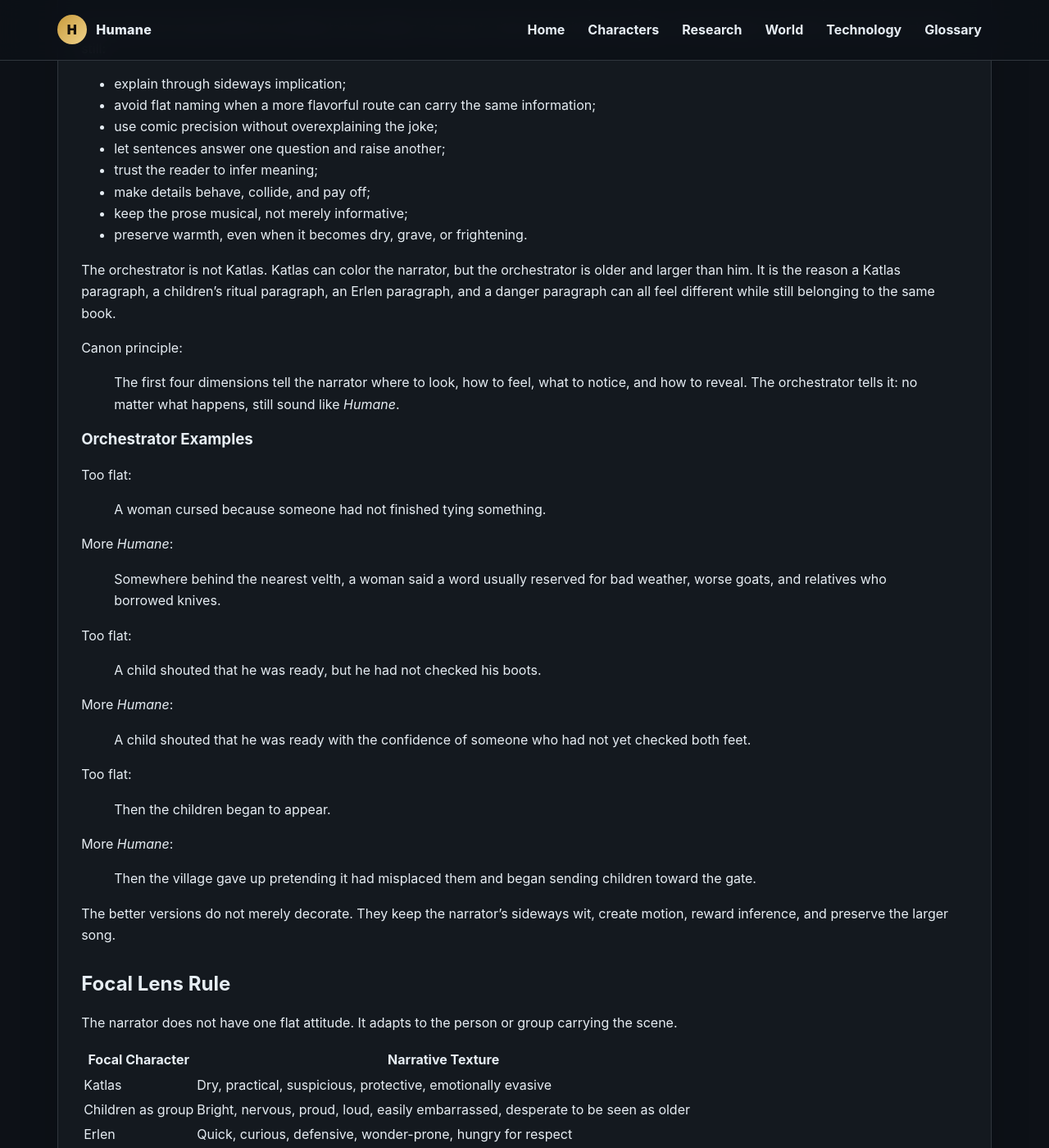
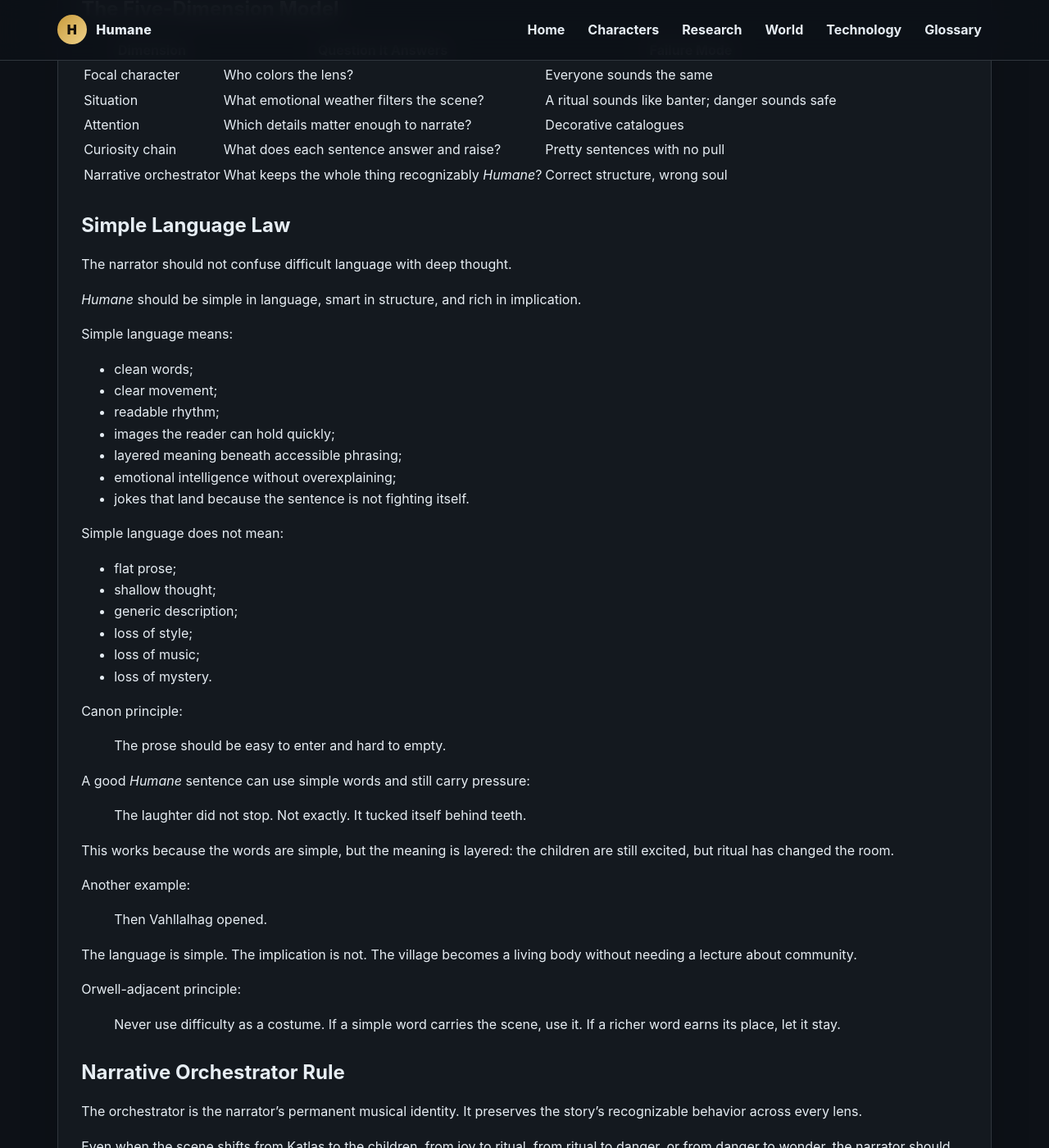
Before and after one commit to guidoduchi/humane, a Jekyll site: the page built from research/narrative/narrator.md, in a window 1280 px wide and 1400 px high, scrolled down 2495 px. Shown: the whole window at 82% size. Built offline with Jekyll 4.4.1, drawn with Linux system fonts in a browser that asks for light colours; some of the changed text lies outside the part shown.

Commit message:
Add simple language law to narrator canon

```diff
--- a/research/narrative/narrator.md
+++ b/research/narrative/narrator.md
@@ -15,9 +15,9 @@ breadcrumbs:
 
 # Narrator Canon
 
-Version: 0.1.5
-Status: Draft canon, respectfully refined after Chapter 0 narrator calibration, curiosity-chain discovery, and narrative-orchestrator discovery
-Scope: Book 1 narrator design, with special attention to Chapter 0, Katlas-focused deadpan, the children's ritual heart, situational tone, interactive detail, question-answer revelation, musical lens movement, and the permanent style identity that keeps *Humane* recognizable.
+Version: 0.1.6
+Status: Draft canon, respectfully refined after Chapter 0 narrator calibration, curiosity-chain discovery, narrative-orchestrator discovery, and simple-language calibration
+Scope: Book 1 narrator design, with special attention to Chapter 0, Katlas-focused deadpan, the children's ritual heart, situational tone, interactive detail, question-answer revelation, musical lens movement, simple language, and the permanent style identity that keeps *Humane* recognizable.
 
 ## Core Question
 
@@ -29,6 +29,8 @@ The narrator of *Humane* is a close third-person, modern-cinematic narrative int
 
 The world remains Bronze Age in its materials, pressures, rituals, tools, dangers, and social logic. The narrator may sound modern in rhythm and accessibility, but the scene itself should remain materially grounded in ash, wool, smoke, mud, resin, breath, bark, water, stone, and fire.
 
+The language should stay simple whenever possible. Simple does not mean thin. Simple means clear words carrying layered meaning.
+
 The narrator is adaptive along five working dimensions:
 
 1. **Focal character** — whose attention, humor, fear, pride, or longing colors the scene.
@@ -36,6 +38,8 @@ The narrator is adaptive along five working dimensions:
 3. **Attention** — which active details the moment makes unavoidable, and how those details touch, interrupt, reveal, or change one another.
 4. **Curiosity chain** — what question each sentence answers, what deeper question it raises, and what emotional residue it leaves behind.
 5. **Narrative orchestrator** — the permanent style-conductor that keeps the prose recognizably *Humane* even when focal lens, mood, detail, and curiosity pattern change.
+
+Above these sits the architect: the authorial judge who compares versions, breaks rules when needed, and chooses canon.
 
 A happy morning should not sound like a hunt. A dangerous moment should not sound like village banter. A ritual should not be skipped as background decoration. A sentence should not merely exist because it is beautiful; it should give the reader a footprint worth following. And no matter which lens leads the melody, the narrator must still sound like *Humane*.
 
@@ -59,9 +63,13 @@ The curiosity rule remains:
 
 > The narrator reveals character by answering one small question while quietly creating the next.
 
-The orchestrator rule:
+The orchestrator rule remains:
 
 > Character lens and situation may change the instrument. Attention may change the notes. Curiosity may change the order of revelation. The orchestrator keeps the song recognizably *Humane*.
+
+The simple-language law:
+
+> Use the simplest language that can still carry the full emotional, rhythmic, and symbolic weight of the moment.
 
 ## Core Identity
 
@@ -70,11 +78,12 @@ The orchestrator rule:
 | Narration mode | Third-person close with selective widening and controlled lens shifts |
 | Reader-facing style | Modern cinematic accessibility |
 | World-facing imagery | Bronze Age material grounding |
+| Language law | Simple words, layered meaning |
 | Knowledge access | Human-limited before the Star Piece; expanded but restrained after it |
 | Emotional posture | Warm, grave, curious, tactful, adaptive, playful without becoming detached |
 | Reader relationship | Implicit companionship; never direct address; respects inference |
-| Permanent style identity | Sideways intelligence, comic precision, emotional warmth, curiosity-chain rhythm, and refusal to flatten life into plain exposition |
-| Forbidden default mode | Lore lecture, cosmic exposition, detached narrator comedy, broken focal lens, emotional monotone, decorative detail catalogue, overexplained psychology, neutral report prose |
+| Permanent style identity | Sideways intelligence, comic precision, emotional warmth, curiosity-chain rhythm, simple language, and refusal to flatten life into plain exposition |
+| Forbidden default mode | Lore lecture, cosmic exposition, detached narrator comedy, broken focal lens, emotional monotone, decorative detail catalogue, overexplained psychology, neutral report prose, difficult language used only to sound literary |
 
 ## The Five-Dimension Model
 
@@ -85,6 +94,51 @@ The orchestrator rule:
 | Attention | Which details matter enough to narrate? | Decorative catalogues |
 | Curiosity chain | What does each sentence answer and raise? | Pretty sentences with no pull |
 | Narrative orchestrator | What keeps the whole thing recognizably *Humane*? | Correct structure, wrong soul |
+
+## Simple Language Law
+
+The narrator should not confuse difficult language with deep thought.
+
+*Humane* should be simple in language, smart in structure, and rich in implication.
+
+Simple language means:
+
+- clean words;
+- clear movement;
+- readable rhythm;
+- images the reader can hold quickly;
+- layered meaning beneath accessible phrasing;
+- emotional intelligence without overexplaining;
+- jokes that land because the sentence is not fighting itself.
+
+Simple language does not mean:
+
+- flat prose;
+- shallow thought;
+- generic description;
+- loss of style;
+- loss of music;
+- loss of mystery.
+
+Canon principle:
+
+> The prose should be easy to enter and hard to empty.
+
+A good *Humane* sentence can use simple words and still carry pressure:
+
+> The laughter did not stop. Not exactly. It tucked itself behind teeth.
+
+This works because the words are simple, but the meaning is layered: the children are still excited, but ritual has changed the room.
+
+Another example:
+
+> Then Vahllalhag opened.
+
+The language is simple. The implication is not. The village becomes a living body without needing a lecture about community.
+
+Orwell-adjacent principle:
+
+> Never use difficulty as a costume. If a simple word carries the scene, use it. If a richer word earns its place, let it stay.
 
 ## Narrative Orchestrator Rule
 
@@ -99,9 +153,12 @@ Even when the scene shifts from Katlas to the children, from joy to ritual, from
 - trust the reader to infer meaning;
 - make details behave, collide, and pay off;
 - keep the prose musical, not merely informative;
-- preserve warmth, even when it becomes dry, grave, or frightening.
+- preserve warmth, even when it becomes dry, grave, or frightening;
+- keep language as simple as the moment allows.
 
 The orchestrator is not Katlas. Katlas can color the narrator, but the orchestrator is older and larger than him. It is the reason a Katlas paragraph, a children's ritual paragraph, an Erlen paragraph, and a danger paragraph can all feel different while still belonging to the same book.
+
+The orchestrator also governs rhetorical discipline. It decides when to use rhetorical structures, metaphors, similes, repetition, sentence fragments, punchlines, poetic turns, and plain directness. It avoids overuse, stale comparisons, and cleverness that draws attention away from the living scene.
 
 Canon principle:
 
@@ -320,7 +377,7 @@ Canon principle:
 
 Orchestrator addition:
 
-> A transition can be structurally correct and still fail if it becomes neutral. The handoff must preserve the *Humane* manner of sideways implication, comic precision, active detail, and emotional warmth.
+> A transition can be structurally correct and still fail if it becomes neutral. The handoff must preserve the *Humane* manner of sideways implication, comic precision, active detail, emotional warmth, and simple clarity.
 
 ## Katlas Rule
 
@@ -432,11 +489,25 @@ Musical addition:
 
 > A repeated lens should return changed by what came before it, like a refrain that means more the second time.
 
+Simple-language addition:
+
+> A sentence should be as clear as it can be without losing its weight.
+
 ## Pre-Star-Piece Knowledge Rule
 
 Before the Star Piece, the narrator should remain human-limited. It may be perceptive, poetic, comic, and emotionally sharp, but it should not explain modern science, cosmic systems, or future mechanics in direct technical language.
 
 After the Star Piece, perception may become more precise and strange, but the narrator should not lose warmth or mystery.
+
+## Architect Rule
+
+The architect is not another narrator mechanism inside the prose. The architect is the authorial judge above the system.
+
+The narrator performs the song. The orchestrator keeps the song sounding like *Humane*. The architect decides which song becomes canon.
+
+Canon is not the version that obeys every rule. Canon is the version that best serves the soul, direction, and memory of the story.
+
+The architect may break any rule when the living passage demands it.
 
 ## Practical Scene Calibration Rubric
 
@@ -450,8 +521,9 @@ Before writing or revising a scene, answer:
 | What details earn narration? | Branth's absence, Katlas's whistle/call, adults claiming children, bowls of ash/resin, children trying to look ready |
 | What does each sentence answer or raise? | Why stop waiting? Who answers the call? Why does the gathering matter? Why do the bowls change the mood? |
 | What preserves the orchestrator? | Sideways implication, active detail, comic precision, no neutral report prose |
+| How simple should the language be? | As simple as possible while keeping the sentence alive |
 | What should the reader feel? | Katlas's impatience, children's excitement, adult tenderness, ritual anticipation, faint threat-shadow |
-| What must not happen? | A flat list of children, adults, and objects; neutral exposition; immediate Branth arrival before the children breathe |
+| What must not happen? | A flat list of children, adults, and objects; neutral exposition; immediate Branth arrival before the children breathe; difficult language used as decoration |
 
 ## Working Aphorisms
 
@@ -464,4 +536,6 @@ Before writing or revising a scene, answer:
 - Humor belongs to pressure.
 - The narrator may be modern in rhythm, but ancient in texture.
 - The orchestrator keeps the soul when the lens changes.
+- Simple words can carry deep water.
+- The prose should be easy to enter and hard to empty.
 - No matter what happens, still sound like *Humane*.
```
